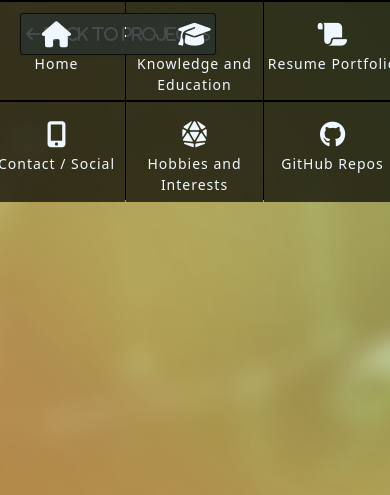
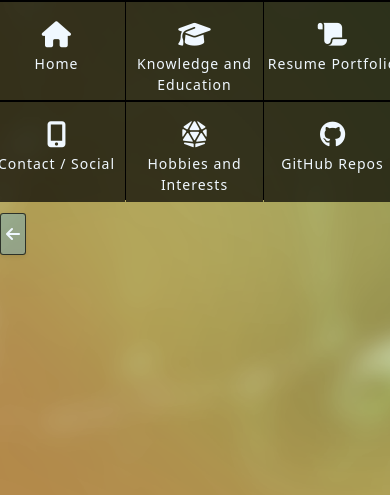
Before and after one commit to lukemunsch/professional-portfolio, a Django app: page /resume/1/ in a window 390 px wide; the page is wider, and only the part inside the window is pictured. Shown: the part 137-632 px from the top of that part. Run offline with Django 3.2, Linux system fonts and the light colour scheme; data that the repository does not hold is empty; some libraries are stand-ins or nearby versions; some web fonts are replaced.

Commit message:
Update styles on project details page

```diff
--- a/resume/templates/resume/project-details.html
+++ b/resume/templates/resume/project-details.html
@@ -109,7 +109,7 @@
   <a
     href="{% url 'resume' %}"
     class="return-link d-flex h-100">
-      <i class="fas fa-arrow-left mx-auto my-auto"> <span class="return-text">Back to Projects</span></i>
+      <i class="fas fa-arrow-left mx-auto my-auto"><span class="return-text"> Back to Projects</span></i>
   </a>
 </div>
 
--- a/static/css/base.css
+++ b/static/css/base.css
@@ -222,8 +222,9 @@ body {
     width: auto;
     position: fixed;
     bottom: 110px;
-    left: 20px;
+    left: 0px;
     padding: 5px;
+    cursor: pointer;
 }
 
 .return-link {
@@ -233,9 +234,7 @@ body {
     font-weight: 200;
 }
 
-.return-link:hover {
-    color: blue;
-}
+
 
 .source-container {
     background-color: rgba(0, 0, 0, 0.7);
@@ -517,7 +516,11 @@ body {
     }
 
     .return-button {
-        top: 150px;
+        top: 350px;
+    }
+
+    .return-text {
+        display: none;
     }
 
     .footer-container {
```
